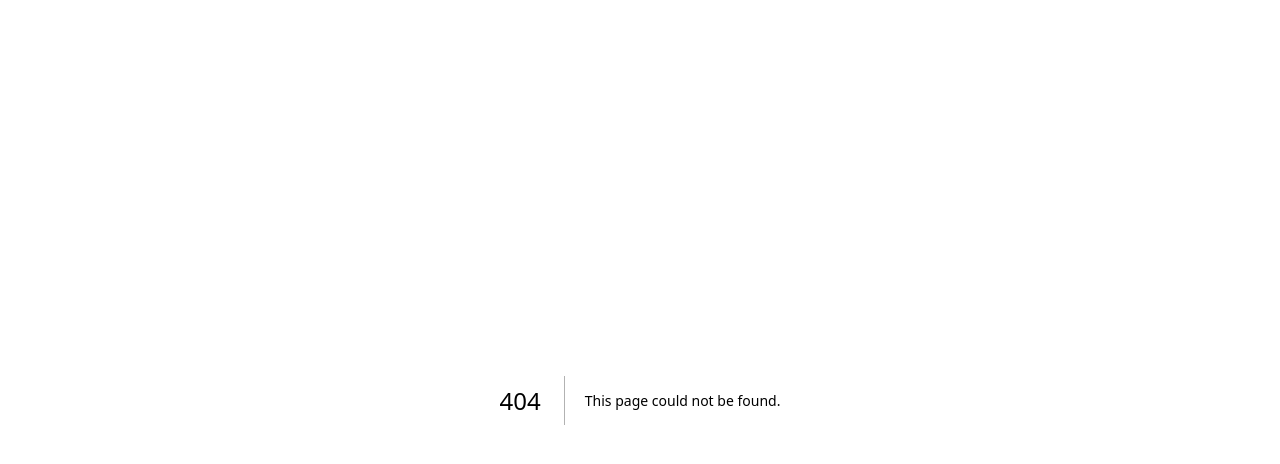
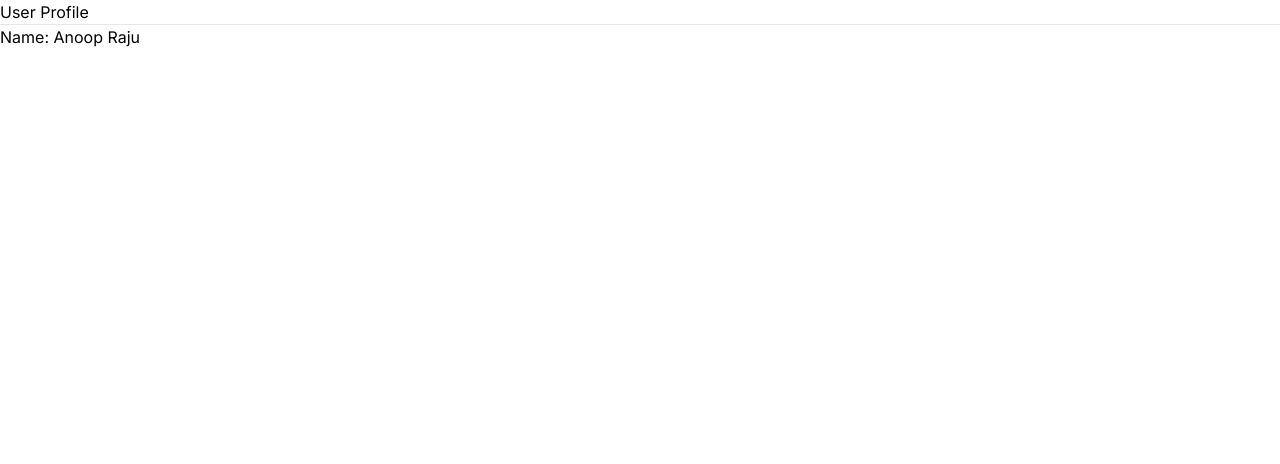
Before and after one commit to anoopraju31/next-auth-app, a Next.js app: page /profile/1 in a window 1280 px wide. Before the commit this address had no page. Shown: the top 464 px of the page. Built offline with nearby package versions, Linux system fonts and the light colour scheme.

Commit message:
User Profile page : initial

```diff
--- /dev/null
+++ b/src/app/profile/[userId]/page.tsx
@@ -0,0 +1,9 @@
+export default function UserProfile() {
+	return (
+		<section>
+			<h1>User Profile</h1>
+			<hr />
+			<p>Name: Anoop Raju</p>
+		</section>
+	)
+}
```
